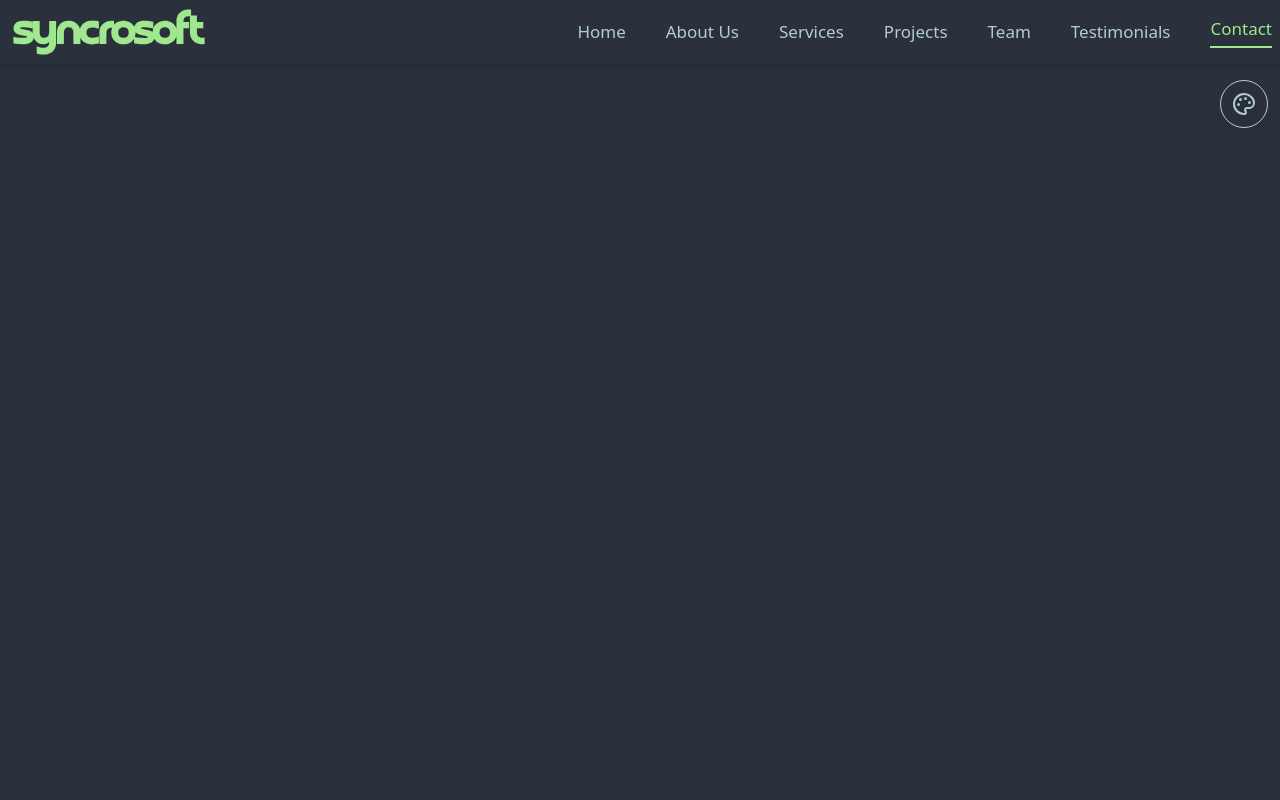
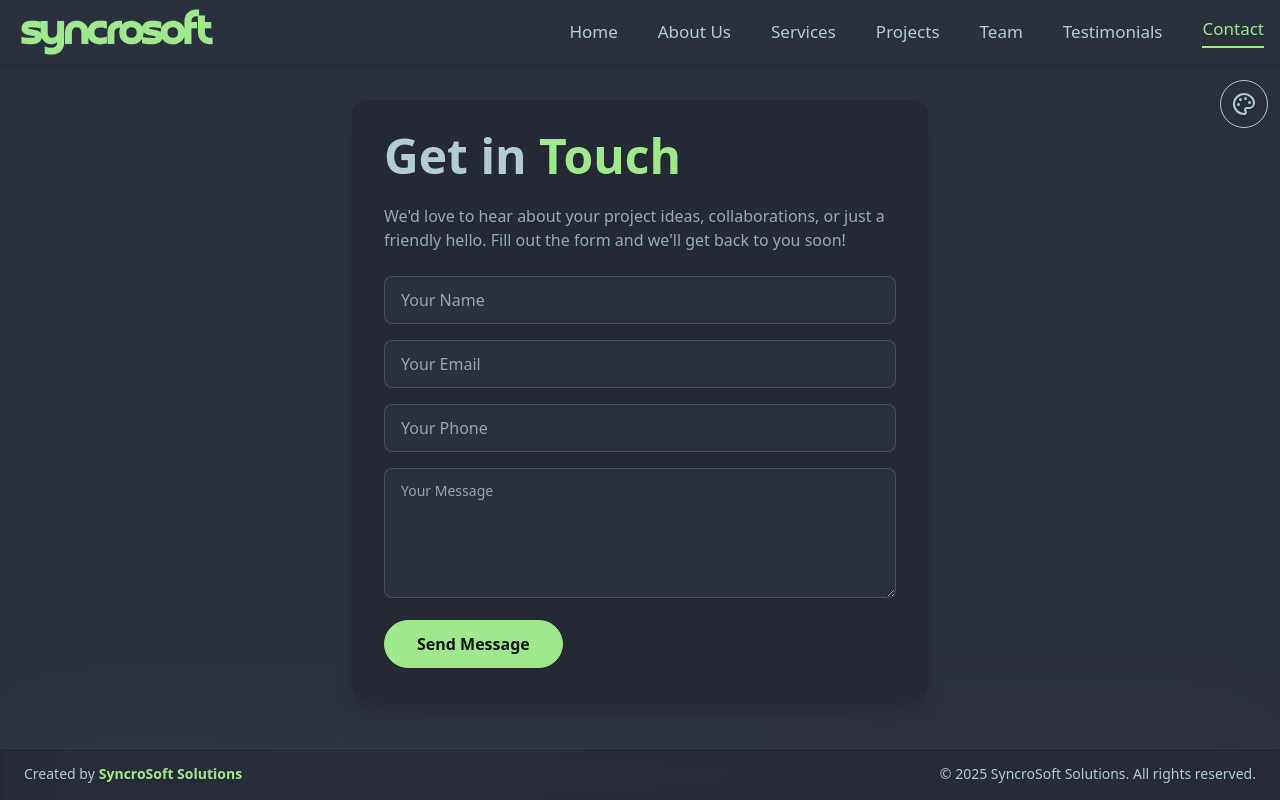
Before and after one commit to SyncroSoft-Solutions/syncrosoft-solutions, a React (Vite) app: page /contact in a window 1280 px wide. Built offline with nearby package versions, Linux system fonts and the light colour scheme.

Commit message:
contact component update

```diff
--- a/src/App.jsx
+++ b/src/App.jsx
@@ -24,7 +24,7 @@ function App() {
     <div className="relative w-screen overflow-x-hidden bg-base-100" data-theme={theme}>
       <Toaster position="top-right" reverseOrder={false} />
       <BrowserRouter>
-        <div className="fixed top-20 right-3 z-40">
+        <div className="fixed top-20 right-3 z-50">
           <ThemeSelector />
         </div>
         <div className="relative z-40">
--- /dev/null
+++ b/src/components/Footer.jsx
@@ -0,0 +1,87 @@
+import React from "react";
+import { motion } from "framer-motion";
+
+const footerVariants = {
+  hidden: { y: 50, opacity: 0 },
+  visible: {
+    y: 0,
+    opacity: 1,
+    transition: {
+      type: "spring",
+      stiffness: 60,
+      damping: 14,
+      delay: 0.2,
+      when: "beforeChildren",
+      staggerChildren: 0.2,
+    },
+  },
+};
+
+const textVariants = {
+  hidden: { opacity: 0, y: 10 },
+  visible: {
+    opacity: 1,
+    y: 0,
+    transition: {
+      type: "tween",
+      duration: 0.5,
+      ease: "easeOut",
+    },
+  },
+};
+
+const Footer = () => {
+  return (
+    <motion.footer
+      variants={footerVariants}
+      initial="hidden"
+      whileInView="visible"
+      viewport={{ once: true }}
+      className="w-full bottom-0 absolute bg-base-200 text-base-content py-4 mt-auto shadow-inner"
+    >
+      {/* Optional animated background glow */}
+      <motion.div
+        initial={{ opacity: 0 }}
+        animate={{ opacity: 0.08 }}
+        transition={{ duration: 1, ease: "easeOut" }}
+        className="absolute inset-0 bg-gradient-to-tr from-primary via-accent to-secondary blur-3xl pointer-events-none"
+      />
+
+      {/* Container */}
+      <motion.div
+        variants={footerVariants}
+        className="container mx-auto flex flex-col md:flex-row items-center justify-between px-6 relative z-10"
+      >
+        {/* Created by */}
+        <motion.p variants={textVariants} className="text-sm flex items-center gap-1">
+          Created by{" "}
+          <motion.span
+            whileHover={{
+              scale: 1.08,
+              textShadow: "0px 0px 12px rgba(236, 72, 153, 0.8)",
+            }}
+            transition={{ type: "spring", stiffness: 150, damping: 12 }}
+            className="text-primary font-semibold cursor-pointer"
+          >
+            SyncroSoft Solutions
+          </motion.span>
+        </motion.p>
+
+        {/* Rights reserved */}
+        <motion.p variants={textVariants} className="text-sm mt-2 md:mt-0">
+          &copy; {new Date().getFullYear()} SyncroSoft Solutions. All rights reserved.
+        </motion.p>
+      </motion.div>
+
+      {/* Subtle divider */}
+      <motion.div
+        initial={{ opacity: 0, scaleX: 0 }}
+        animate={{ opacity: 0.2, scaleX: 1 }}
+        transition={{ duration: 0.7, ease: "easeOut", delay: 0.3 }}
+        className="absolute top-0 left-0 w-full h-[1px] bg-primary/50 origin-left"
+      />
+    </motion.footer>
+  );
+};
+
+export default Footer;
--- a/src/components/Navbar.jsx
+++ b/src/components/Navbar.jsx
@@ -43,7 +43,7 @@ const Navbar = () => {
       animate="visible"
       className="fixed top-0 z-50 w-full bg-base-100 shadow-md"
     >
-      <div className="flex items-center justify-between px-2 py-2">
+      <div className="flex items-center justify-between px-4 py-2">
         <Logo />
 
         {/* Desktop Menu (Icons only) */}
--- a/src/pages/Contact.jsx
+++ b/src/pages/Contact.jsx
@@ -1,11 +1,128 @@
-import React from 'react'
+import React, { useState } from "react";
+import { motion } from "framer-motion";
+import toast from "react-hot-toast";
+import emailjs from "emailjs-com";
+import Footer from '../components/Footer.jsx';
 
-function Contact() {
+const Contact = () => {
+  const [form, setForm] = useState({
+    user_name: "",
+    user_email: "",
+    user_phone: "",
+    message: "",
+  });
+
+  const handleChange = (e) =>
+    setForm({ ...form, [e.target.name]: e.target.value });
+
+  const handleSubmit = (e) => {
+    e.preventDefault();
+
+    if (!form.user_name || !form.user_email || !form.user_phone || !form.message) {
+      toast.error("Please fill out all fields!");
+      return;
+    }
+
+    if (!/\S+@\S+\.\S+/.test(form.user_email)) {
+      toast.error("Please enter a valid email address!");
+      return;
+    }
+
+    emailjs
+      .send("service_tslitio", "template_sf4lqi6", form, "juI-kUY0pvSq6XNDx")
+      .then(() => {
+        toast.success("Message sent successfully! 🚀");
+        setForm({ user_name: "", user_email: "", user_phone: "", message: "" });
+      })
+      .catch((error) => {
+        console.error("EmailJS Error:", error);
+        toast.error("Something went wrong. Try again later.");
+      });
+  };
+
   return (
-    <div>
+    <section id="contact" className="w-full h-screen flex flex-col lg:flex-row overflow-hidden">
+      <motion.div
+        initial={{ x: 100, opacity: 0 }}
+        animate={{ x: 0, opacity: 1 }}
+        transition={{ duration: 0.9, ease: "easeOut", delay: 0.2 }}
+        className="w-full h-full flex items-center justify-center px-5 lg:px-16 bg-base-100 relative"
+      >
 
-    </div>
-  )
-}
+        <div className="relative z-10 w-full max-w-xl">
+          <motion.div
+            initial={{ opacity: 0, y: 20 }}
+            animate={{ opacity: 1, y: 0 }}
+            transition={{ duration: 0.9, ease: "easeOut", delay: 0.4 }}
+            className="card bg-base-200 shadow-xl p-8 space-y-6"
+          >
+            <motion.h1
+              initial={{ opacity: 0, y: 10 }}
+              animate={{ opacity: 1, y: 0 }}
+              transition={{ duration: 0.8, ease: "easeOut", delay: 0.5 }}
+              className="text-4xl md:text-5xl font-bold text-base-content"
+            >
+              Get in{" "}
+              <span className="text-primary inline-flex overflow-hidden">Touch</span>
+            </motion.h1>
 
-export default Contact
+            <motion.p
+              initial={{ opacity: 0, y: 10 }}
+              animate={{ opacity: 1, y: 0 }}
+              transition={{ duration: 0.9, ease: "easeOut", delay: 0.6 }}
+              className="text-base-content/80"
+            >
+              We'd love to hear about your project ideas, collaborations, or just a friendly hello.
+              Fill out the form and we'll get back to you soon!
+            </motion.p>
+
+            <form className="space-y-4" onSubmit={handleSubmit}>
+              {["user_name", "user_email", "user_phone"].map((field, i) => (
+                <motion.input
+                  key={field}
+                  type={field.includes("email") ? "email" : "text"}
+                  name={field}
+                  placeholder={field === "user_name" ? "Your Name" : field === "user_email" ? "Your Email" : "Your Phone"}
+                  className="input input-bordered w-full transition duration-300 focus:ring-2 focus:ring-primary"
+                  value={form[field]}
+                  onChange={handleChange}
+                  initial={{ opacity: 0, y: 20 }}
+                  animate={{ opacity: 1, y: 0 }}
+                  transition={{ duration: 0.7, ease: "easeOut", delay: 0.7 + i * 0.1 }}
+                />
+              ))}
+
+              <motion.textarea
+                rows="4"
+                name="message"
+                placeholder="Your Message"
+                className="textarea textarea-bordered w-full transition duration-300 focus:ring-2 focus:ring-primary"
+                value={form.message}
+                onChange={handleChange}
+                initial={{ opacity: 0, y: 20 }}
+                animate={{ opacity: 1, y: 0 }}
+                transition={{ duration: 0.7, ease: "easeOut", delay: 1 }}
+              />
+
+              <motion.button
+                type="submit"
+                className="btn btn-primary rounded-full px-8 text-base relative overflow-hidden group"
+                initial={{ opacity: 0, y: 20 }}
+                animate={{ opacity: 1, y: 0 }}
+                transition={{ duration: 0.8, ease: "easeOut", delay: 1.2 }}
+                whileHover={{ scale: 1.03 }}
+              >
+                <span className="relative z-10">Send Message</span>
+                <span className="absolute inset-0 bg-gradient-to-r from-primary via-accent to-secondary opacity-0 group-hover:opacity-20 blur-2xl transition duration-500"></span>
+              </motion.button>
+            </form>
+          </motion.div>
+        </div>
+        <Footer />
+      </motion.div>
+
+    </section>
+  );
+};
+
+export default Contact;
```
